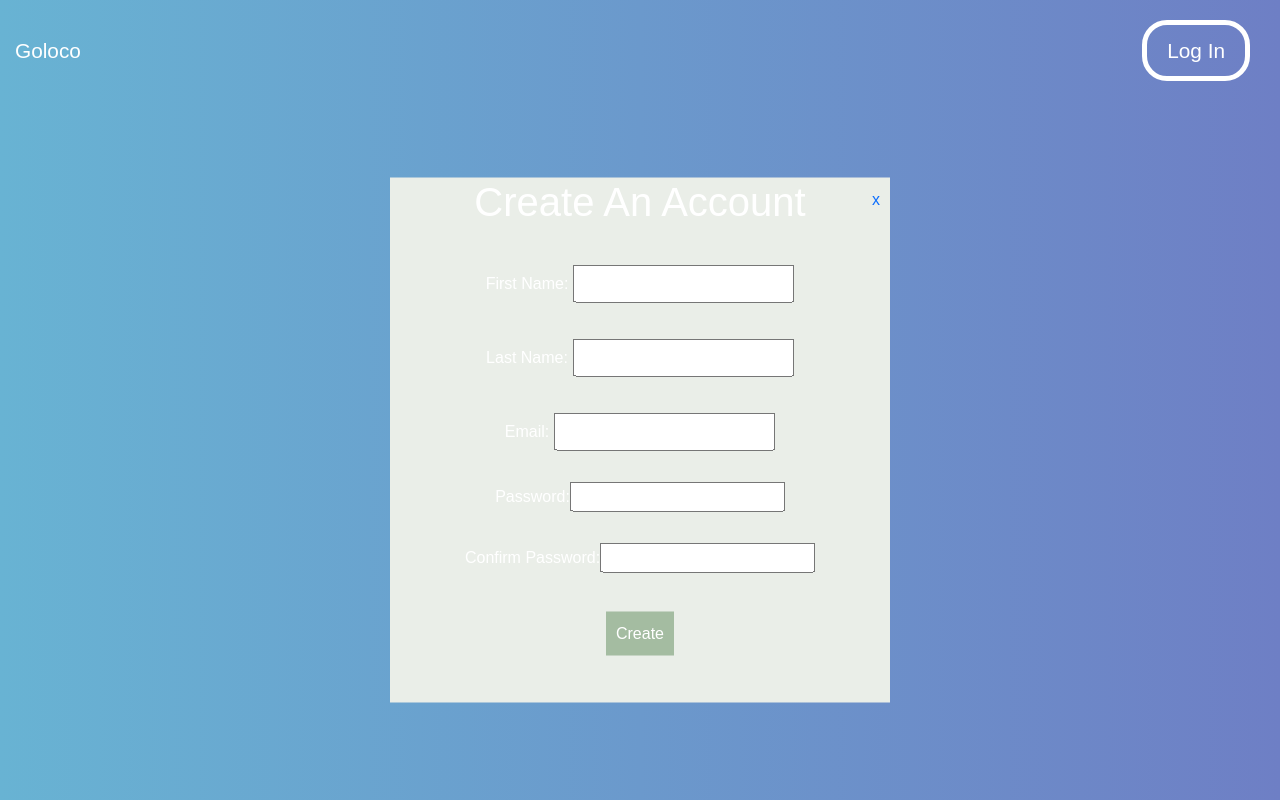
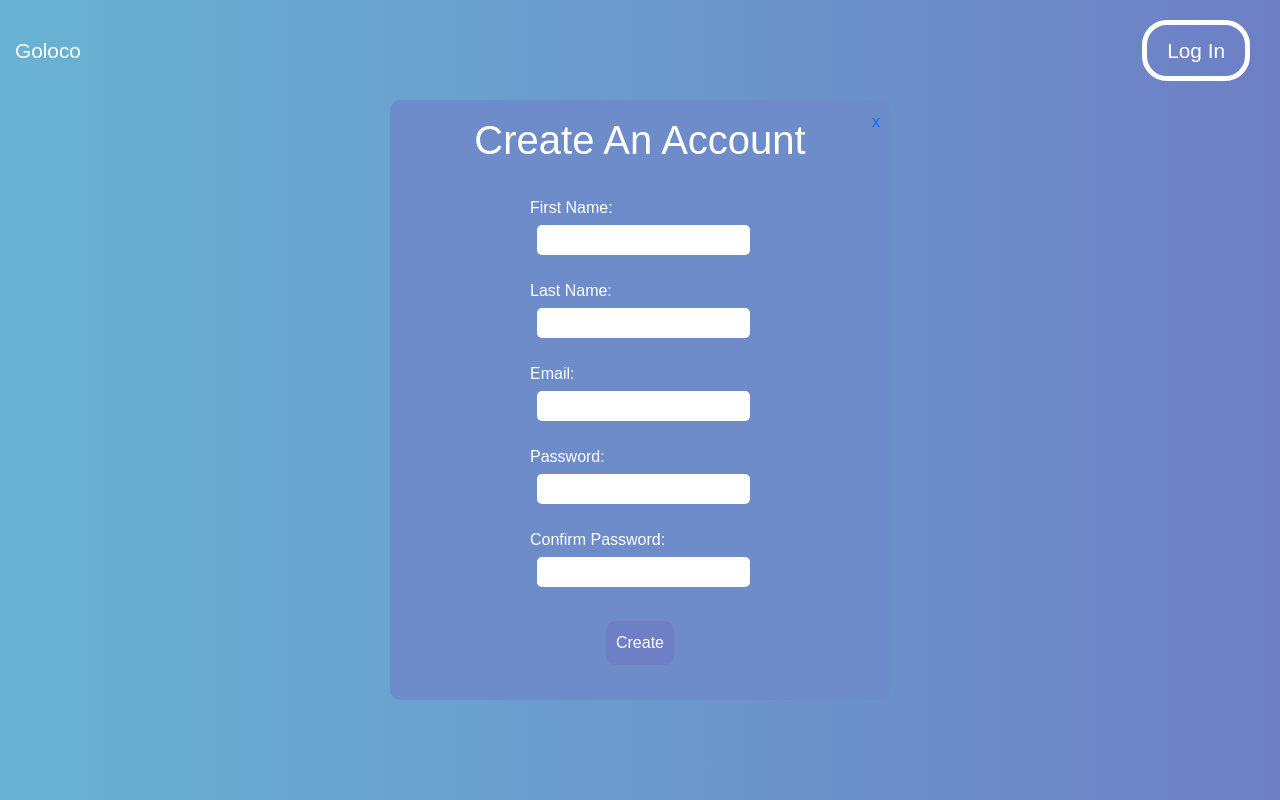
Before and after one commit to siavava/networking-platform, a React (Vite) app: page /signup in a window 1280 px wide. Built offline with nearby package versions, Linux system fonts and the light colour scheme; a web font is replaced by a local one.

Commit message:
login signup modal updates

```diff
--- a/src/style.scss
+++ b/src/style.scss
@@ -81,11 +81,12 @@ body, html {
 }
 
 .login-modal {
-  background-color: #EAEEE8;
+  background-color: #6D8CC9;
   color: $text;
   width: 500px;
-  height: 300px;
+  height: 370px;
   display: flex;
+  border-radius: 10px;
   flex-direction: column;
   justify-content: center;
   align-items: center;
@@ -95,69 +96,69 @@ body, html {
   transform: translate(-50%, -50%);
 }
 
-.login-modal label {
-  margin-top: 2px;
-  margin-bottom: 5px;
-}
-
 .login-modal input[type="text"] {
   margin-top: 5px;
   padding: 5px;
-  margin-left: 5px;
+  margin-left: 7px;
+  display: block;
+  text-align: left;
+  border-radius: 5px;
+  border: none;
 }
 
 .login-modal input[type="button"] {
   margin-top: 10px;
   margin-bottom: 20px;
   padding: 10px;
-  background-color: #A4BCA1;
+  background-color: #6E7FC5;
   color: white;
   border: none;
   cursor: pointer;
+  border-radius: 10px
 }
 
 .login-modal input[type="button"]:hover {
-  background-color: #8FA090;
+  background-color: #5b689f;
 }
 
 .signup-modal {
-  background-color: #EAEEE8;
+  background-color: #6D8CC9;
   color: $text;
   width: 500px;
-  height: 525px;
+  height: 600px;
   display: flex;
+  border-radius: 10px;
   flex-direction: column;
-  justify-content: flex-start;
-  align-items: flex-start;
+  justify-content: center;
   align-items: center;
   position: absolute;
-  margin-top: 40px;
   top: 50%;
   left: 50%;
   transform: translate(-50%, -50%);
 }
 
-.signup-modal label {
-  margin-top: 2px;
-  margin-bottom: 5px;
-}
-
-.signup-modal input[type="text"] {
+.signup-modal input[type="text"],
+.signup-modal input[type="password"] {
   margin-top: 5px;
-  padding: 5px;
-  margin-left: 5px;
+  padding: 3px;
+  margin-left: 7px;
+  display: block;
+  text-align: left;
+  border-radius: 5px;
+  border: none;
 }
 
 .signup-modal input[type="button"] {
   margin-top: 10px;
   margin-bottom: 20px;
   padding: 10px;
-  background-color: #A4BCA1;
+  background-color: #6E7FC5;
   color: white;
   border: none;
   cursor: pointer;
+  border-radius: 10px
 }
 
 .signup-modal input[type="button"]:hover {
-  background-color: #8FA090;
+  background-color: #5b689f;
 }
```
